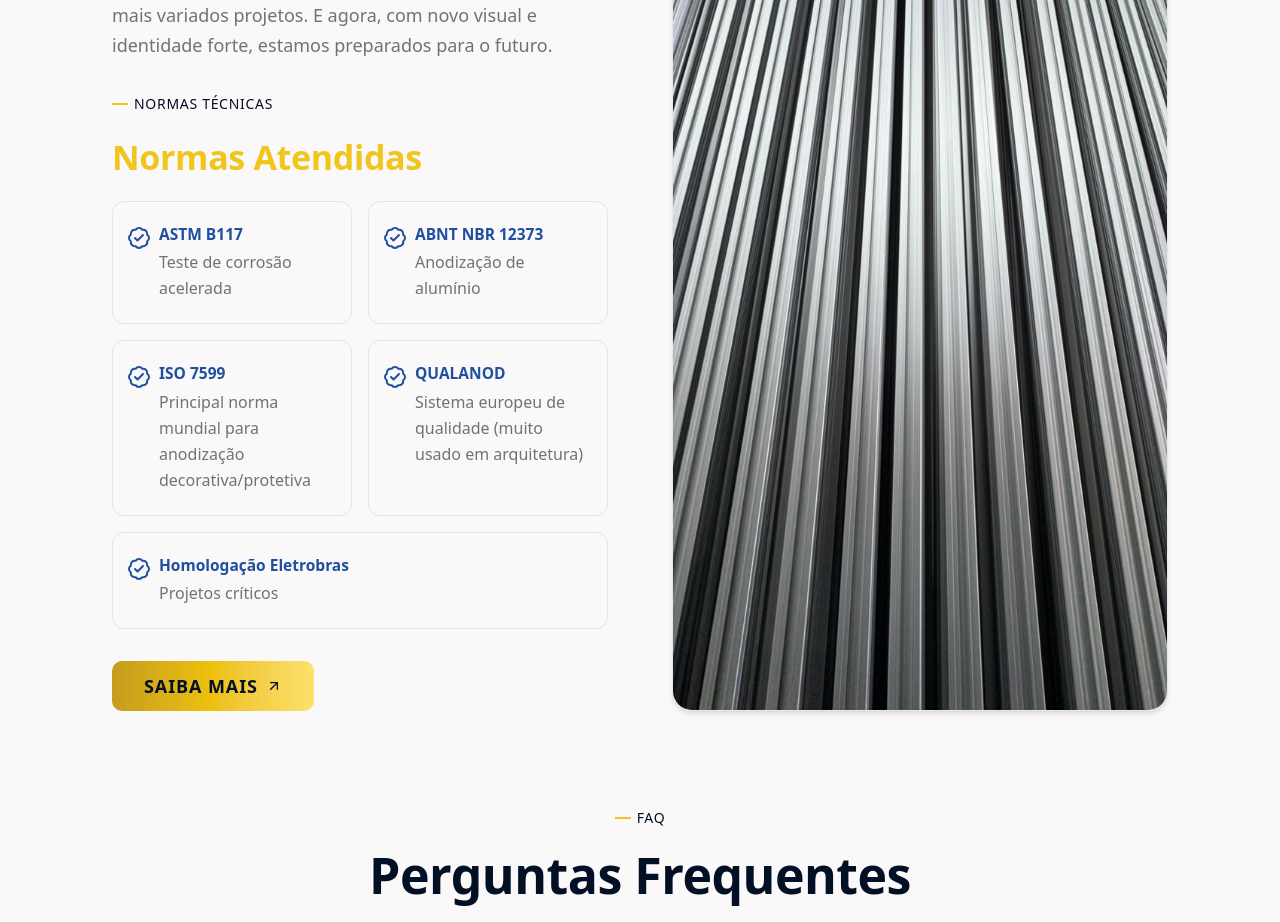
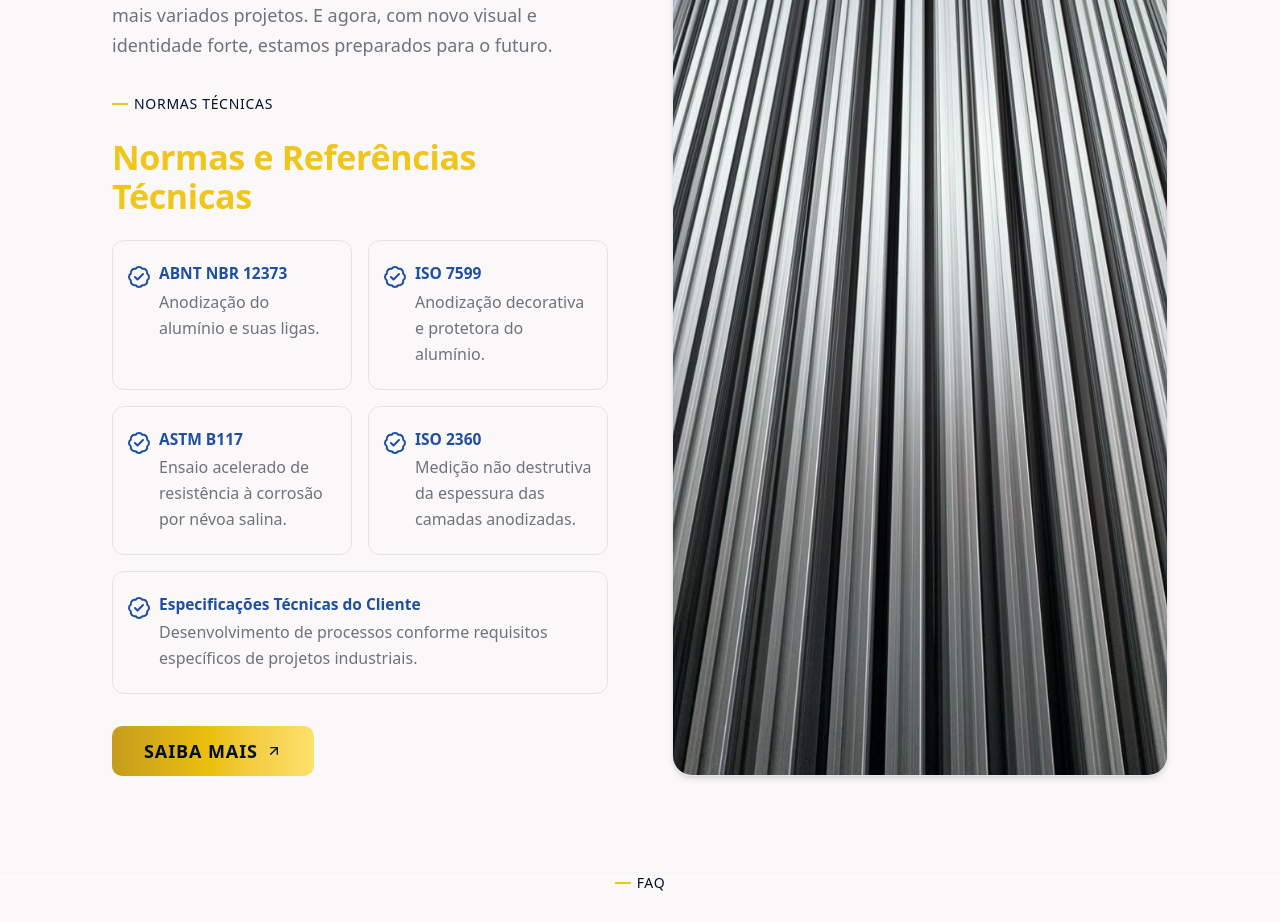
Before and after one commit to sydorakanodizacao/sydorakwebsite, a React (Vite) app in the folder frontend/: page / in a window 1280 px wide. Shown: the part 3040-3962 px from the top of the page. Built offline with nearby package versions, Linux system fonts and the light colour scheme; no server answers; a web font is replaced by a local one.

Commit message:
ajuste de selos de normas de atendimento

```diff
--- a/frontend/src/components/sections/AboutSummary.jsx
+++ b/frontend/src/components/sections/AboutSummary.jsx
@@ -98,7 +98,7 @@ export default function AboutSummary() {
               variants={itemVariants}
               className="text-h3-subtitle-mobile md:text-h3-subtitle text-primary font-bold mt-6 mb-6"
             >
-              Normas Atendidas
+              Normas e Referências Técnicas
             </motion.h3>
 
             {/* Grade de NormCards */}
@@ -107,25 +107,25 @@ export default function AboutSummary() {
               className="grid grid-cols-1 sm:grid-cols-2 gap-4 mb-8 w-full"
             >
               <NormCard
-                title="ASTM B117"
-                description="Teste de corrosão acelerada"
-              />
-              <NormCard
                 title="ABNT NBR 12373"
-                description="Anodização de alumínio"
+                description="Anodização do alumínio e suas ligas."
               />
               <NormCard
                 title="ISO 7599"
-                description="Principal norma mundial para anodização decorativa/protetiva"
+                description="Anodização decorativa e protetora do alumínio."
               />
               <NormCard
-                title="QUALANOD"
-                description="Sistema europeu de qualidade (muito usado em arquitetura)"
+                title="ASTM B117"
+                description="Ensaio acelerado de resistência à corrosão por névoa salina."
+              />
+              <NormCard
+                title="ISO 2360"
+                description="Medição não destrutiva da espessura das camadas anodizadas."
               />
               <NormCard
                 className="sm:col-span-2"
-                title="Homologação Eletrobras"
-                description="Projetos críticos"
+                title="Especificações Técnicas do Cliente"
+                description="Desenvolvimento de processos conforme requisitos específicos de projetos industriais."
               />
             </motion.div>
 
```
